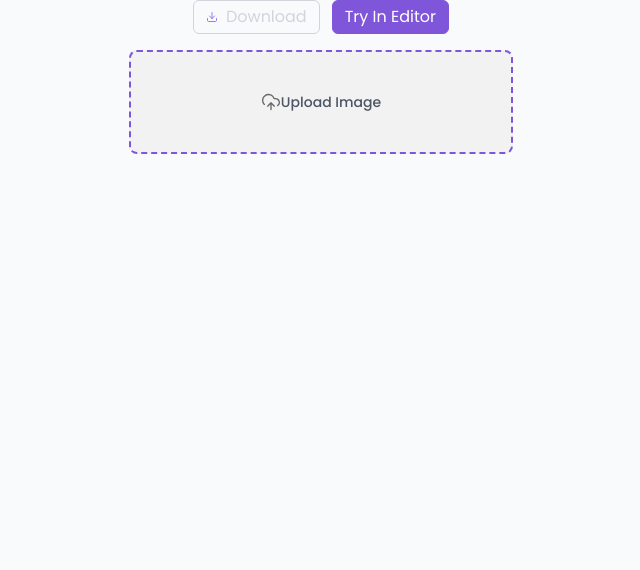
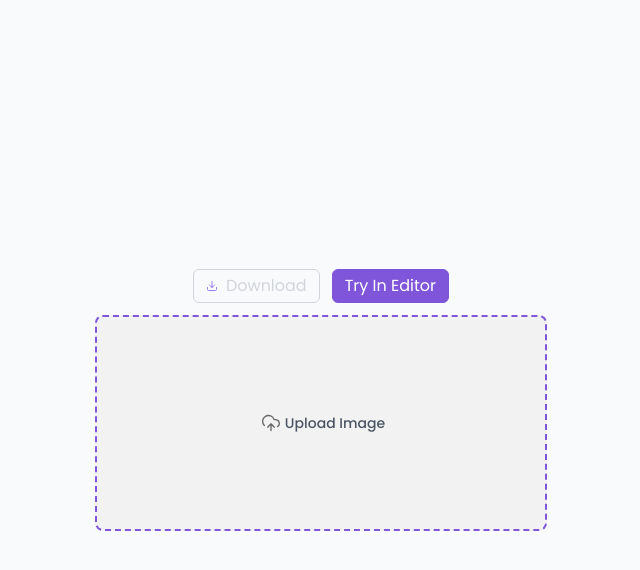
Before and after one commit to hisusqristos/tools, a React (Create React App) app: page /#/flip in a window 1280 px wide. Shown: the top 570 px of the page, without its empty margins (319-959 px from the left). Built offline with nearby package versions, Linux system fonts and the light colour scheme.

Commit message:
✂️ minor styles tailoring

```diff
--- a/src/EditorLayout.tsx
+++ b/src/EditorLayout.tsx
@@ -12,7 +12,7 @@ const EditorLayout: React.FC<EditorLayoutProps> = ({
   onDownload
 }) => {
   return (
-    <div className="flex flex-col items-center justify-center min-h-screen bg-gray-50">
+    <div className="flex flex-col items-center justify-center gap-3 min-h-screen bg-gray-50">
       <div className="flex flex-row justify-center items-center text-center space-x-3">
         {/* download button */}
         <button
@@ -29,7 +29,7 @@ const EditorLayout: React.FC<EditorLayoutProps> = ({
           <span className="text-small font-sans text-white">Try In Editor</span>
         </Link>
       </div>
-      <main className="flex-grow p-6 md:p-3 flex flex-col items-center space-y-1">
+      <main className="flex flex-col items-center gap-3">
         {children}
       </main>
     </div>
--- a/src/reusable/ImageInput.tsx
+++ b/src/reusable/ImageInput.tsx
@@ -15,10 +15,10 @@ const ImageInput: React.FC<ImageInputProps> = ({ onUploadAction }) => {
 
   return (
     <div
-      className="flex flex-row items-center justify-center p-10 max-96 w-96 border-2 border-dashed border-purple-500 rounded-lg bg-beige cursor-pointer hover:border-purple-700 transition-colors"
+      className="flex flex-row items-center justify-center px-40 py-24  border-2 border-dashed border-purple-500 rounded-lg bg-beige cursor-pointer hover:border-purple-700 transition-colors"
       onClick={handleContainerClick}
     >
-      <div className="w-5 h-5 text-gray-600">
+      <div className="w-5 h-5 mx-1 text-gray-600 gap-1">
         <img src="assets/cloud-upload.svg" alt="Upload" />
       </div>
       <h6 className="text-sm font-medium text-gray-600">Upload Image</h6>
--- a/src/tools/flip/FlipControls.tsx
+++ b/src/tools/flip/FlipControls.tsx
@@ -6,7 +6,7 @@ interface FlipControlsProps {
 
 const FlipControls: React.FC<FlipControlsProps> = ({ applyFlip }) => {
     return (
-        <div className="flex flex-wrap justify-center gap-4">
+        <div className="flex flex-row flex-wrap justify-center gap-4">
             <button
                 className="flex flex-row items-center rounded-md hover:border-purple-500 hover:shadow-sm transition-all"
                 onClick={() => applyFlip('horizontal')}
@@ -14,9 +14,9 @@ const FlipControls: React.FC<FlipControlsProps> = ({ applyFlip }) => {
                 <img
                     src="assets/flip-horizontal.svg"
                     alt="Flip Horizontally"
-                    className="w-4 h-4 m-2 text-gray-400"
+                    className="w-4 h-4 text-gray-400"
                 />
-                <h6 className="text-small font-thin text-gray-700">Flip Horizontally</h6>
+                <h6 className="text-small mx-1 font-thin text-gray-700">Flip Horizontally</h6>
 
             </button>
 
@@ -27,7 +27,7 @@ const FlipControls: React.FC<FlipControlsProps> = ({ applyFlip }) => {
                 <img
                     src="assets/flip-vertical.svg"
                     alt="Flip Vertically"
-                    className="w-4 h-4 m-2 text-gray-400"
+                    className="w-4 h-4 mx-1 text-gray-400"
                 />
                 <h6 className="text-small font-thin text-gray-700">Flip Vertically</h6>
             </button>
```
